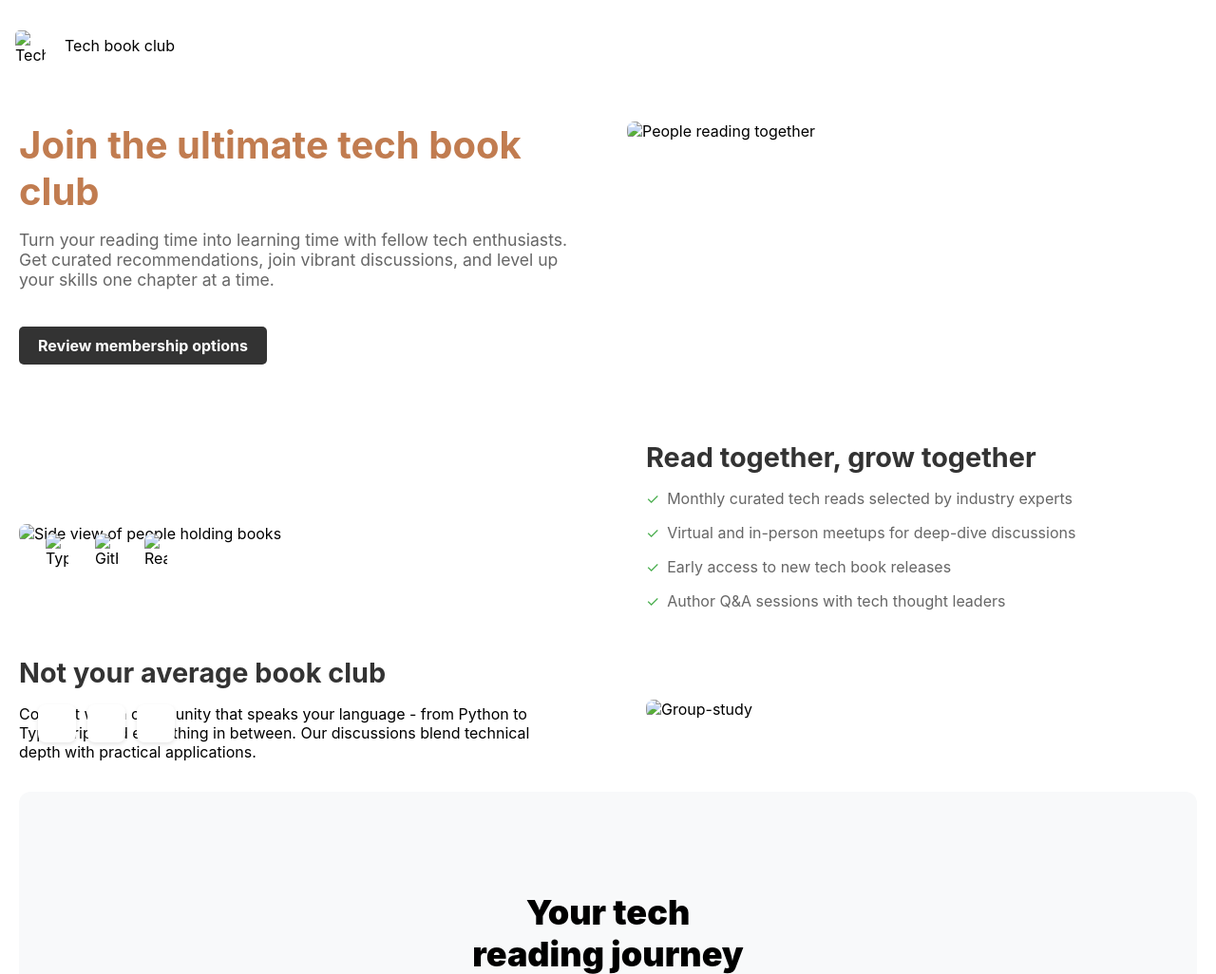
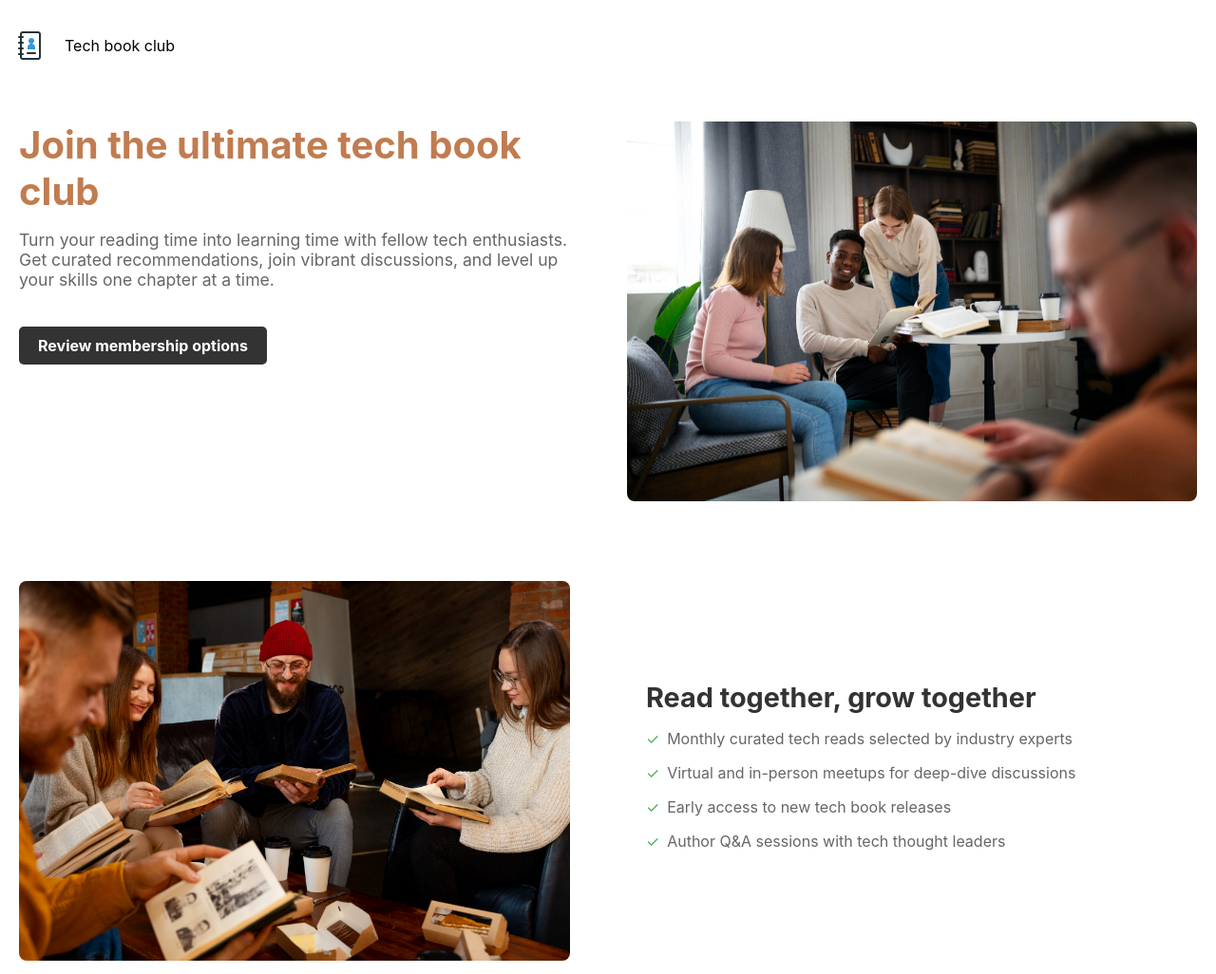
Before and after one commit to FreezyTheBold/TEch-book-club-page, a plain HTML site: page index.html in a window 1280 px wide. Shown: the top 1026 px of the page at 95% size. Drawn offline with Linux system fonts and the light colour scheme; the site is published under a folder, as on GitHub Pages, so addresses that start at the root find nothing.

Commit message:
Fixed image path for GitHub Pages deployment

```diff
--- a/index.html
+++ b/index.html
@@ -9,7 +9,7 @@
 <body>
     <div class="grid-background">
         <header class="header">
-            <img src="/assets/contact-book.png" alt="Tech Book Club Logo" class="logo">
+            <img src="assets/contact-book.png" alt="Tech Book Club Logo" class="logo">
             <span>Tech book club</span>
         </header>
 
@@ -21,7 +21,7 @@
                     <a href="#" class="btn">Review membership options</a>
                 </div>
                 <div>
-                    <img src="/assets/high-angle-people-correcting-grammar-mistakes.jpg" alt="People reading together" />
+                    <img src="assets/high-angle-people-correcting-grammar-mistakes.jpg" alt="People reading together" />
                 </div>
             </section>
         </div>
@@ -30,7 +30,7 @@
             <article class="feature-card">
                 <div class="feature-container">
                     <figure class="feature-image">
-                        <img src="/assets/side-view-people-holding-books.jpg" alt="Side view of people holding books">
+                        <img src="assets/side-view-people-holding-books.jpg" alt="Side view of people holding books">
                     </figure>
                     <div class="feature-content">
                         <h2>Read together, grow together</h2>
@@ -48,19 +48,19 @@
                 <div class="feature-card reverse-layout">
                     <div class="feature-container">
                         <div class="feature-image">
-                            <img src="/assets/Group-study.jpg" alt="Group-study"/>
+                            <img src="assets/Group-study.jpg" alt="Group-study"/>
                             <div class="tech-icons">
                                 <!-- TypeScript icon -->
                                 <div class="tech-icon">
-                                    <img src="/assets/typescript-icon.svg" alt="TypeScript"/>
+                                    <img src="assets/typescript-icon.svg" alt="TypeScript"/>
                                 </div>
                                 <!-- GitHub icon -->
                                 <div class="tech-icon">
-                                    <img src="/assets/github-icon.svg" alt="GitHub"/>
+                                    <img src="assets/github-icon.svg" alt="GitHub"/>
                                 </div>
                                 <!-- React icon -->
                                 <div class="tech-icon">
-                                    <img src="/assets/react-icon.svg" alt="React"/>
+                                    <img src="assets/react-icon.svg" alt="React"/>
                                 </div>
                             </div>
                         </div>
```
